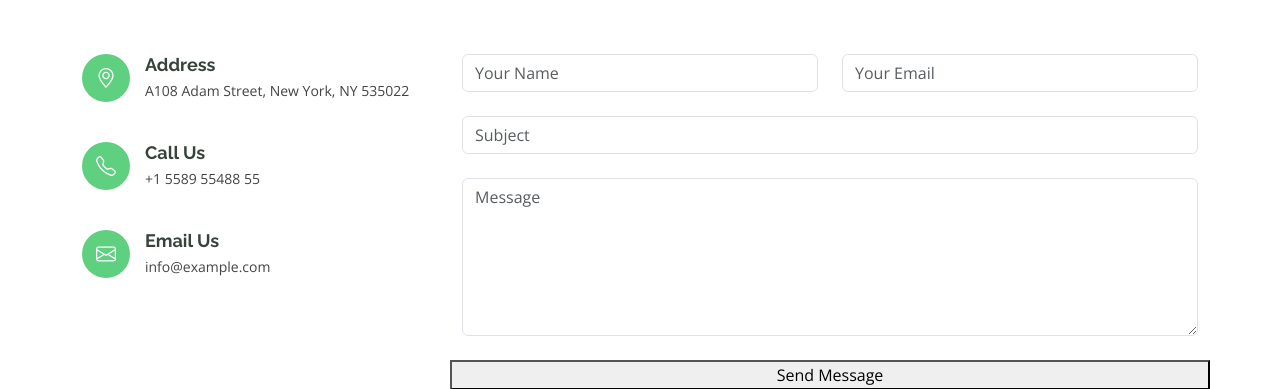
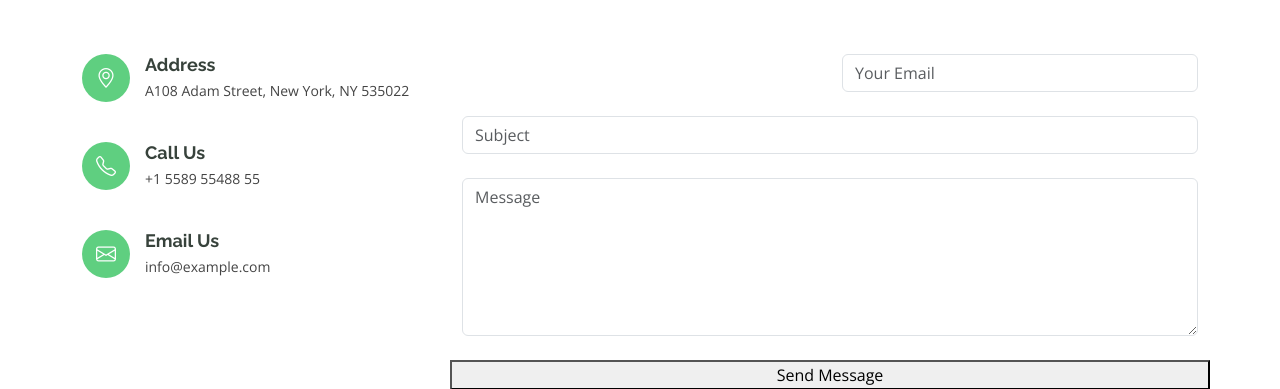
Before and after one commit to Nasi1945/django-mvt, a Django app: page /contact in a window 1280 px wide. Shown: the part 749-1138 px from the top of the page. Run offline with Django 4.2, Linux system fonts and the light colour scheme; data that the repository does not hold is empty; some libraries are stand-ins or nearby versions.

Commit message:
edit contact

```diff
--- a/root/views.py
+++ b/root/views.py
@@ -31,14 +31,17 @@ def contact(request):
     if request.method == 'GET':
         return render(request,'root/contact.html')
     elif request.method == 'POST':
-        form = Contactusform(request.POST)
-        if form.is_valid():
-            form.save()
-            messages.add_message(request,messages.SUCCESS,'we recieve your message and will answer you soon')
-            return redirect(request.path_info)
+        if request.user.is_authenticated:
+            form = Contactusform(request.POST)
+            if form.is_valid():
+                form.save()
+                messages.add_message(request,messages.SUCCESS,'we recieve your message and will answer you soon')
+                return redirect(request.path_info)
+            else:
+                messages.add_message(request,messages.ERROR,'please try again')
+                return redirect('root:contact')
         else:
-            messages.add_message(request,messages.ERROR,'please try again')
-            return redirect('root:contact')
+            return redirect('accounts:login')
 
 def about(request):
     return render(request,'root/about.html')
--- a/templates/root/contact.html
+++ b/templates/root/contact.html
@@ -70,7 +70,7 @@
               <div class="row gy-4">
 
                 <div class="col-md-6">
-                  <input type="text" name="name" class="form-control" placeholder="Your Name" required="">
+                  <input type='hidden' name="name" class="form-control" value={{request.user.id}} placeholder="Your Name" required="">
                 </div>
 
                 <div class="col-md-6 ">
```
